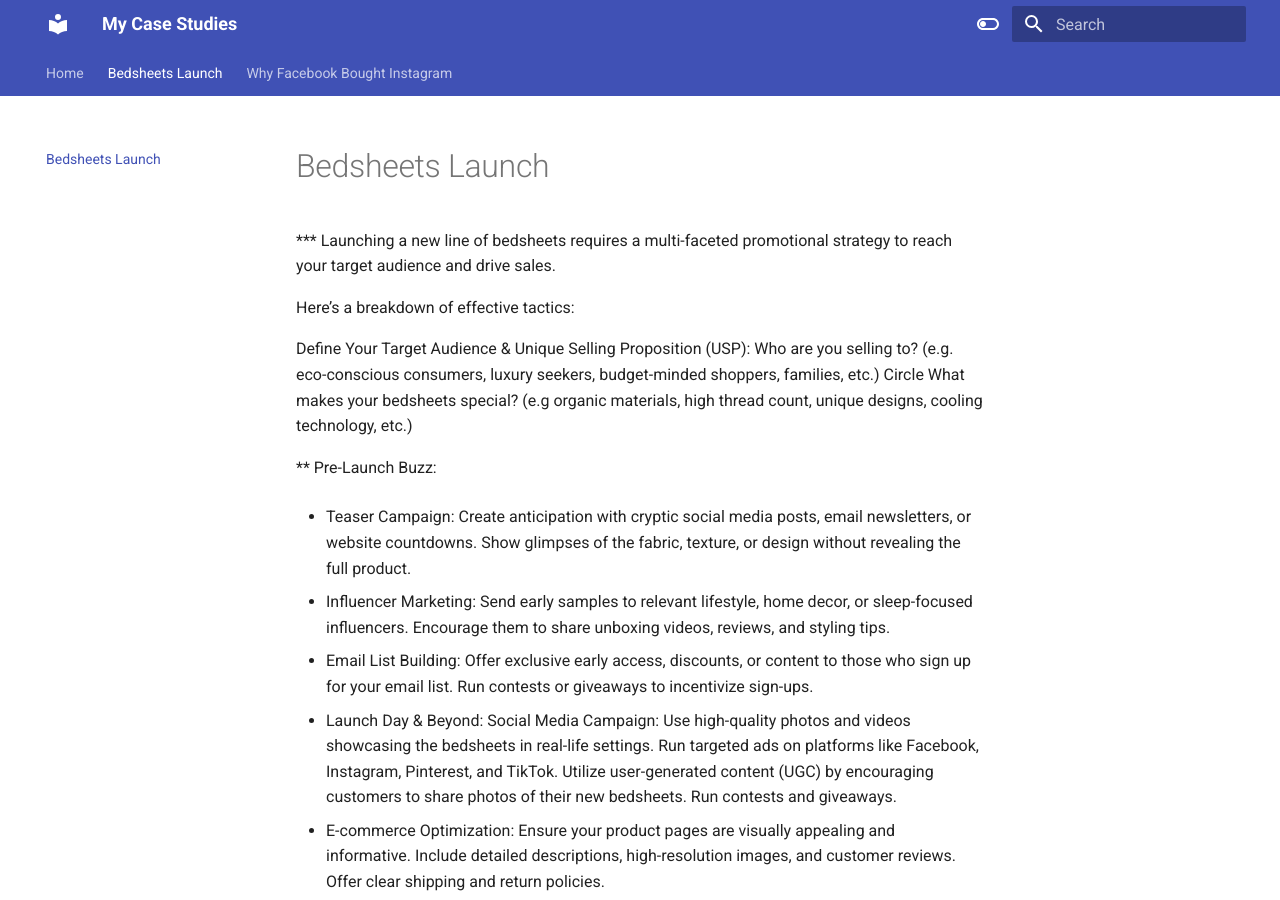
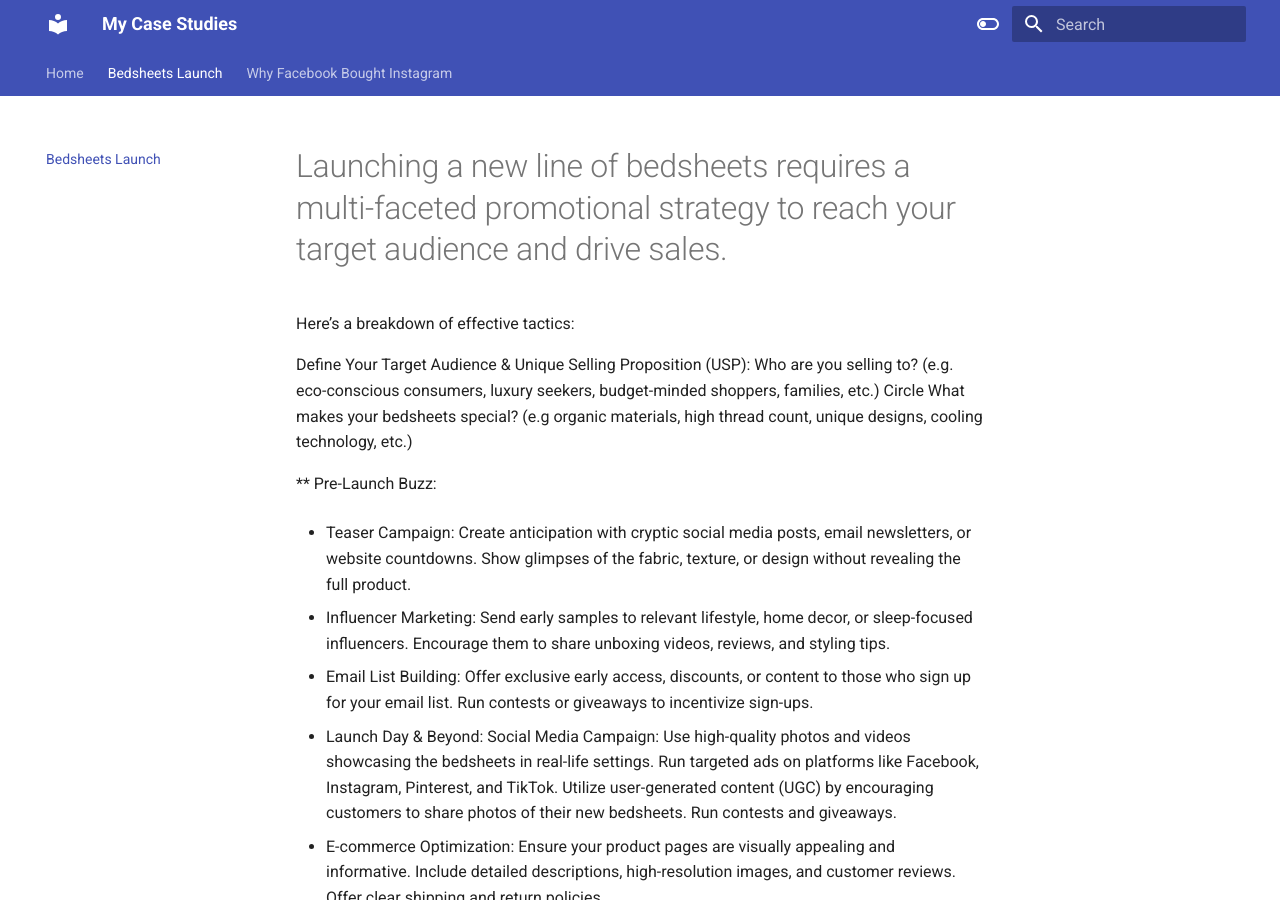
Before and after one commit to naveedhsk/ai-reliability-rag, an MkDocs documentation site: the page built from docs/bedsheets.md, in a window 1280 px wide and 900 px high. Built offline with MkDocs 1.6.1 and Material for MkDocs 9.7.7, drawn with Linux system fonts in a browser that asks for light colours.

Commit message:
Update bedsheets.md

```diff
--- a/docs/bedsheets.md
+++ b/docs/bedsheets.md
@@ -1,4 +1,4 @@
-*** Launching a new line of bedsheets requires a multi-faceted promotional strategy to reach your target audience and drive sales.
+# Launching a new line of bedsheets requires a multi-faceted promotional strategy to reach your target audience and drive sales.
 
 Here’s a breakdown of effective tactics:
 
```
